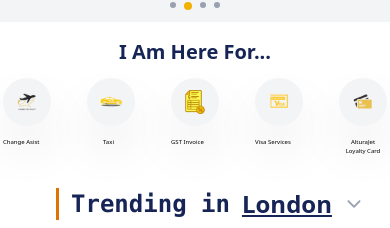
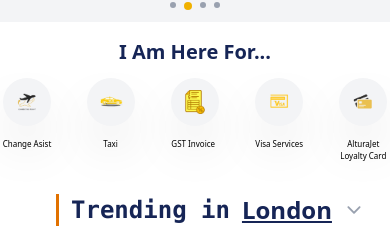
Before and after one commit to PaWaNGaNgWar9/Alturajetairlines, a React (Vite) app: page / in a window 390 px wide. Shown: the part 1439-1667 px from the top of the page. Built offline with nearby package versions, Linux system fonts and the light colour scheme.

Commit message:
increase font size

```diff
--- a/src/components/slidebar.jsx
+++ b/src/components/slidebar.jsx
@@ -15,7 +15,7 @@ const Slidebar = () => {
                  <a href="#" className="cursor-pointer "><img src="/icon1.png" alt="Image"/></a>
              </div>
                  <div className="pt-3 pt-1 ">
-                    <p className="font-medium md:text-xl text-[6px]">Change Asist</p>
+                    <p className="font-medium md:text-xl text-[8px]">Change Asist</p>
                 </div>
              </div>
              <div>
@@ -23,7 +23,7 @@ const Slidebar = () => {
                    <a href="#" className="cursor-pointer "><img src="/icon2.png" alt="Image"/></a>
              </div>
                   <div className="pt-3  md:pl-10 pl-4 ">
-                    <p className="font-medium md:text-xl text-[6px]">Taxi</p>
+                    <p className="font-medium md:text-xl text-[8px]">Taxi</p>
 
                 </div>
              </div>
@@ -32,7 +32,7 @@ const Slidebar = () => {
                 <a href="#" className="cursor-pointer "><img src="/icon3.png" alt="Image"/></a>
              </div>
              <div className="pt-3 ">
-                    <p className="font-medium md:text-xl text-[6px]">GST Invoice</p>
+                    <p className="font-medium md:text-xl text-[8px]">GST Invoice</p>
 
                 </div>
                 </div>
@@ -41,7 +41,7 @@ const Slidebar = () => {
                  <a href="#" className="cursor-pointer "><img src="/icon4.png" alt="Image"/></a>
              </div>
              <div className="pt-3 ">
-                    <p className="font-medium md:text-xl text-[6px]">Visa Services</p>
+                    <p className="font-medium md:text-xl text-[8px]">Visa Services</p>
 
                 </div>
                 </div>
@@ -50,7 +50,7 @@ const Slidebar = () => {
                   <a href="#" className="cursor-pointer "><img src="/icon5.png" alt="Image"/></a>
              </div>
              <div className="pt-3 text-center ">
-                    <p className="font-medium md:text-xl text-[6px]">AlturaJet<br/> Loyalty
+                    <p className="font-medium md:text-xl text-[8px]">AlturaJet<br/> Loyalty
                      Card</p>
 
                 </div>
```
